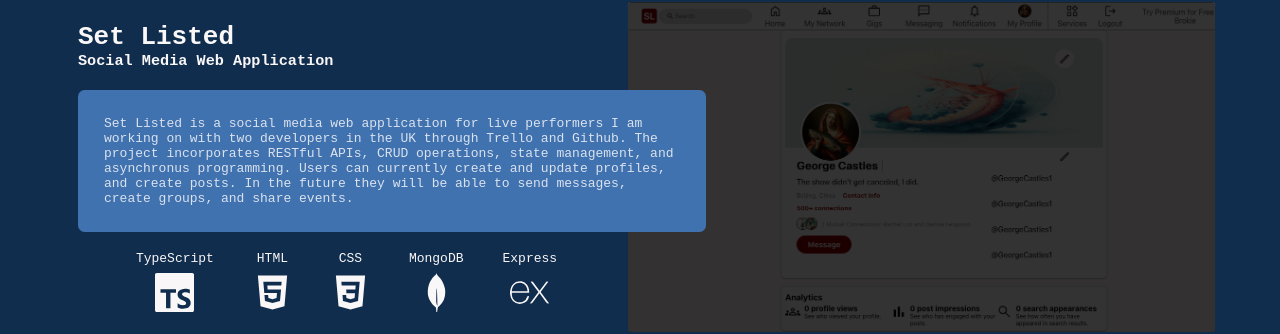
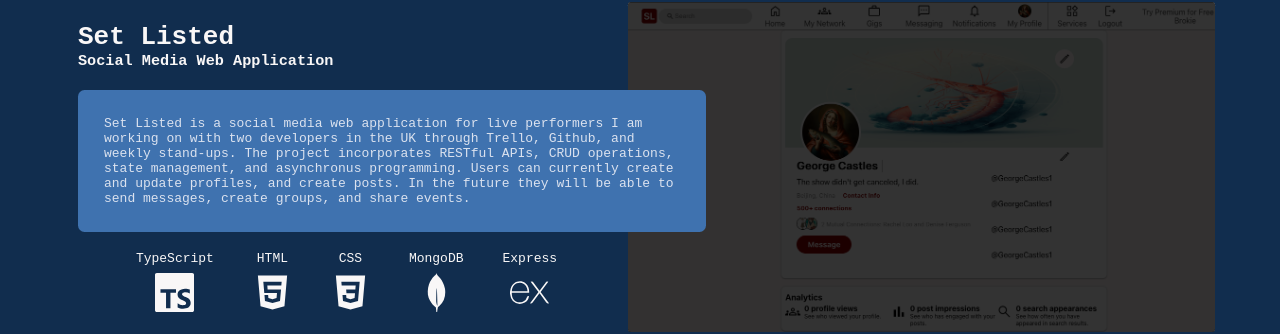
Before and after one commit to jakovid/personal-website, a React (Create React App) app: page / in a window 1280 px wide. Shown: the part 1785-2119 px from the top of the page. Built offline with nearby package versions, Linux system fonts and the light colour scheme.

Commit message:
updated a word

```diff
--- a/src/components/projects.jsx
+++ b/src/components/projects.jsx
@@ -49,7 +49,7 @@ export default function BuildMyProjects() {
                         <h2 className="my-project-item-name">Set Listed</h2>
                         <h3>Social Media Web Application</h3>
                         </div>
-                        <p>Set Listed is a social media web application for live performers I am working on with two developers in the UK through Trello and Github. The project incorporates RESTful APIs, CRUD operations, state management, and asynchronus programming. Users can currently create and update profiles, and create posts. In the future they will be able to send messages, create groups, and share events.</p>
+                        <p>Set Listed is a social media web application for live performers I am working on with two developers in the UK through Trello, Github, and weekly stand-ups. The project incorporates RESTful APIs, CRUD operations, state management, and asynchronus programming. Users can currently create and update profiles, and create posts. In the future they will be able to send messages, create groups, and share events.</p>
                         <div className="my-project-item-skills">
                             <div className="skill-icon">
                                 <p>TypeScript</p>
```
